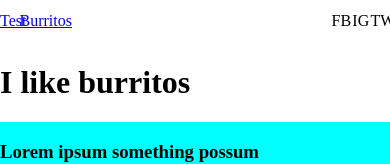
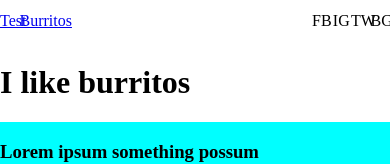
Before and after one commit to pathu91/cocktailmenu, a React app: page /xyz in a window 390 px wide. Shown: the top 164 px of the page. Built offline with nearby package versions, Linux system fonts and the light colour scheme.

Commit message:
add social links and hamburger placement elements

```diff
--- a/src/client/containers/NavBar.jsx
+++ b/src/client/containers/NavBar.jsx
@@ -15,6 +15,9 @@ export const NavBar = () => {
         <li ahref="#">FB</li>
         <li ahref="#">IG</li>
         <li ahref="#">TW</li>
+        <li id="burger-menu" ahref="#">
+          BG
+        </li>
       </div>
     </div>
     // </Fragment>
```
Lines whose indentation alone changed are shown as unchanged.
